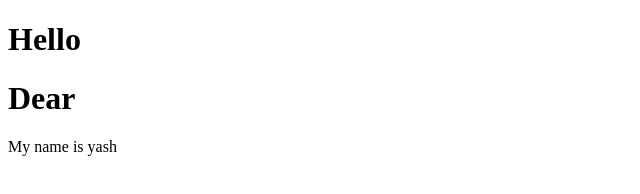
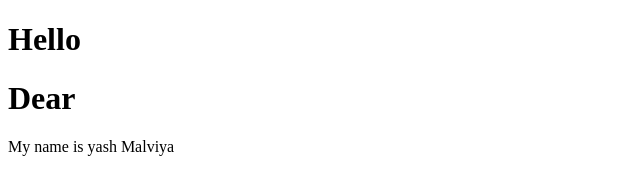
Before and after one commit to yash8461/GitGit, a plain HTML site: page index.html in a window 1280 px wide. Shown: the full height of the page, 0-640 px from the left. Drawn offline with Linux system fonts and the light colour scheme.

Commit message:
This dev

```diff
--- a/index.html
+++ b/index.html
@@ -8,7 +8,7 @@
 <body>
     <h1>Hello</h1>
     <h1>Dear</h1>
-    <p>My name is yash</p>
+    <p>My name is yash Malviya</p>
 
 </body>
 </html>
```
